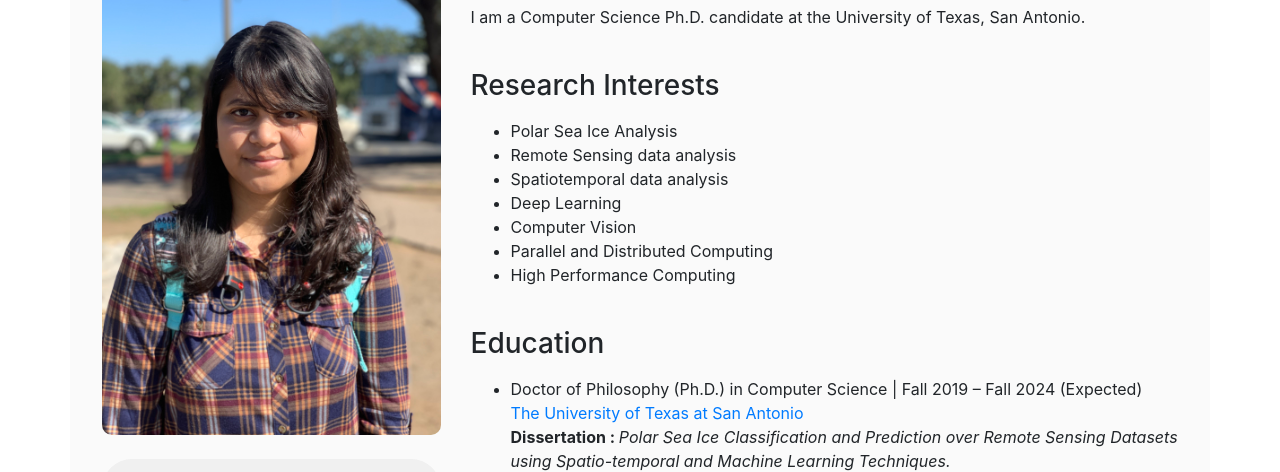
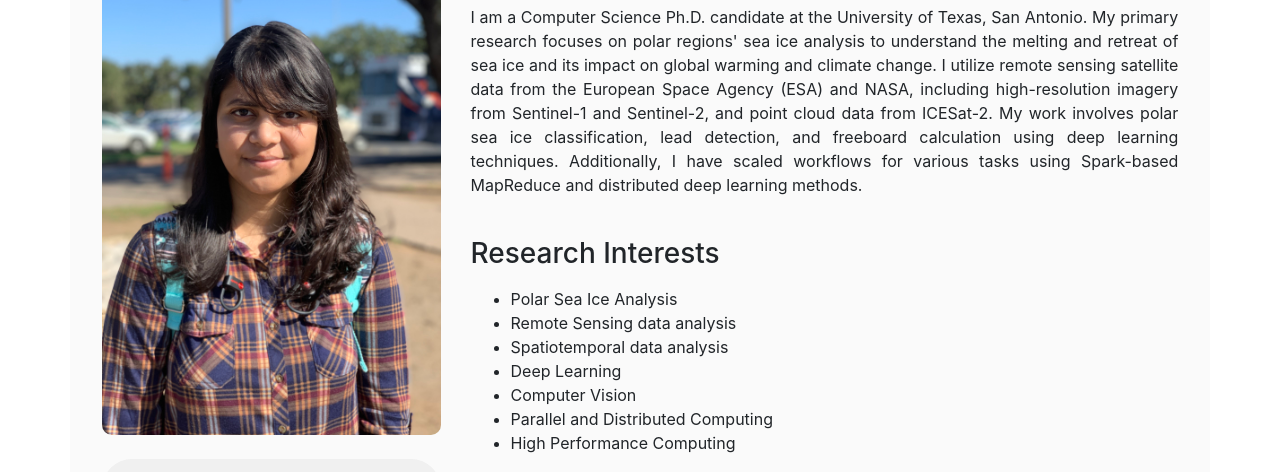
Before and after one commit to jmiqra/iqrah.github.io, a plain HTML site: page index.html in a window 1280 px wide. Shown: the part 158-630 px from the top of the page. Drawn offline with nearby package versions, Linux system fonts and the light colour scheme.

Commit message:
added bio

```diff
--- a/index.html
+++ b/index.html
@@ -110,7 +110,7 @@
           <aside>
             <h2>Biography</h2>
           <p class="bio">
-          I am a Computer Science Ph.D. candidate at the University of Texas, San Antonio.
+          I am a Computer Science Ph.D. candidate at the University of Texas, San Antonio. My primary research focuses on polar regions' sea ice analysis to understand the melting and retreat of sea ice and its impact on global warming and climate change. I utilize remote sensing satellite data from the European Space Agency (ESA) and NASA, including high-resolution imagery from Sentinel-1 and Sentinel-2, and point cloud data from ICESat-2. My work involves polar sea ice classification, lead detection, and freeboard calculation using deep learning techniques. Additionally, I have scaled workflows for various tasks using Spark-based MapReduce and distributed deep learning methods.
           </p>
           <br>
           <h3 >Research Interests</h3>
```
